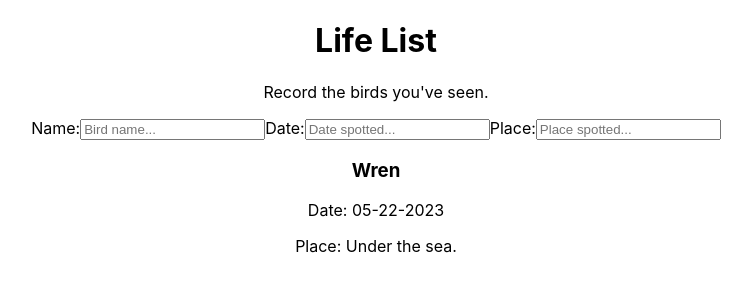
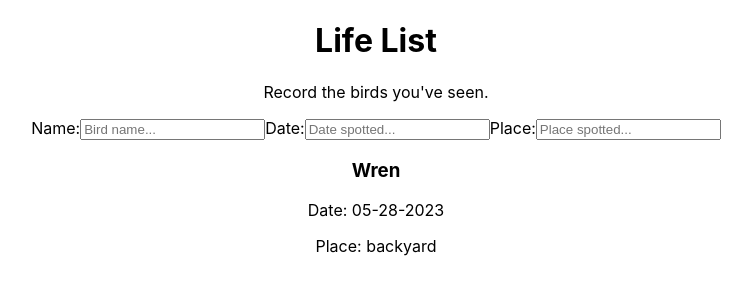
Before and after one commit to turingschool-examples/life-list-fe, a React (Create React App) app: page / in a window 1280 px wide. Shown: the top 300 px of the page, without its empty margins (264-1016 px from the left). Built offline with nearby package versions, Linux system fonts and the light colour scheme.

Commit message:
Add components for displaying birds from state

```diff
--- a/src/App.js
+++ b/src/App.js
@@ -1,8 +1,11 @@
 import './App.css';
 import Form from './Form';
 import BirdsContainer from './BirdsContainer';
+import { useState } from 'react';
 
 function App() {
+  const [birds, setBirds] = useState([{id: 1, birdName: 'Wren', date: '05-28-2023', place: 'backyard'}]);
+
   return (
     <div className="App">
       <h1>Life List</h1>
@@ -10,7 +13,7 @@ function App() {
 
       <Form />
 
-      <BirdsContainer />
+      <BirdsContainer birds={birds}/>
     </div>
   );
 }
--- /dev/null
+++ b/src/Bird.js
@@ -0,0 +1,13 @@
+function Bird({ bird }) {
+  const {id, birdName, date, place} = bird;
+
+  return (
+    <article data-bird-id={id}>
+      <h3>{birdName}</h3>
+      <p>Date: {date}</p>
+      <p>Place: {place}</p>
+    </article>
+  )
+}
+
+export default Bird;
--- a/src/BirdsContainer.js
+++ b/src/BirdsContainer.js
@@ -1,11 +1,13 @@
-function BirdsContainer() {
+import Bird from './Bird';
+
+function BirdsContainer({ birds }) {
+  const birdCards = birds.map(bird => {
+    return <Bird key={bird.id} bird={bird} />
+  })
+
   return (
     <section>
-      <article>
-        <h3>Wren</h3>
-        <p>Date: 05-22-2023</p>
-        <p>Place: Under the sea.</p>
-      </article>
+      {birdCards}
     </section>
   )
 }
```
